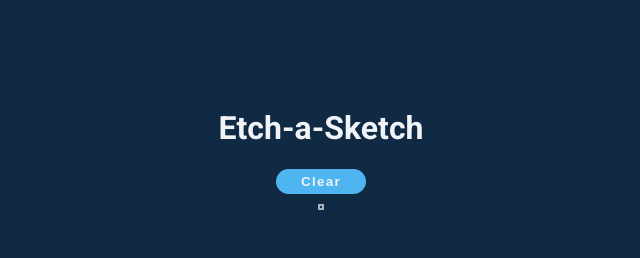
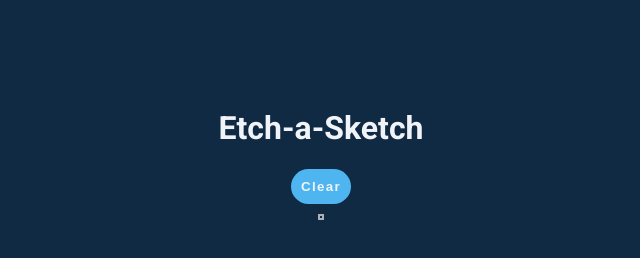
Before and after one commit to Eme-Rod/Etch-a-Sketch, a plain HTML site: page index.html in a window 1280 px wide. Shown: the whole page, without its empty margins (319-959 px from the left). Drawn offline with Linux system fonts and the light colour scheme.

Commit message:
All the basic is done

```diff
--- a/style.css
+++ b/style.css
@@ -36,9 +36,8 @@ body {
   margin-left: auto;
   margin-right: auto;
   margin-bottom: 10px;
-  width: 90px;
-  padding: 5px;
-  border-radius: 15px;
+  padding: 10px 10px;
+  border-radius: 20px;
   color: #f0f4f8;
   font-weight: 700;
   letter-spacing: 0.1em;
```
